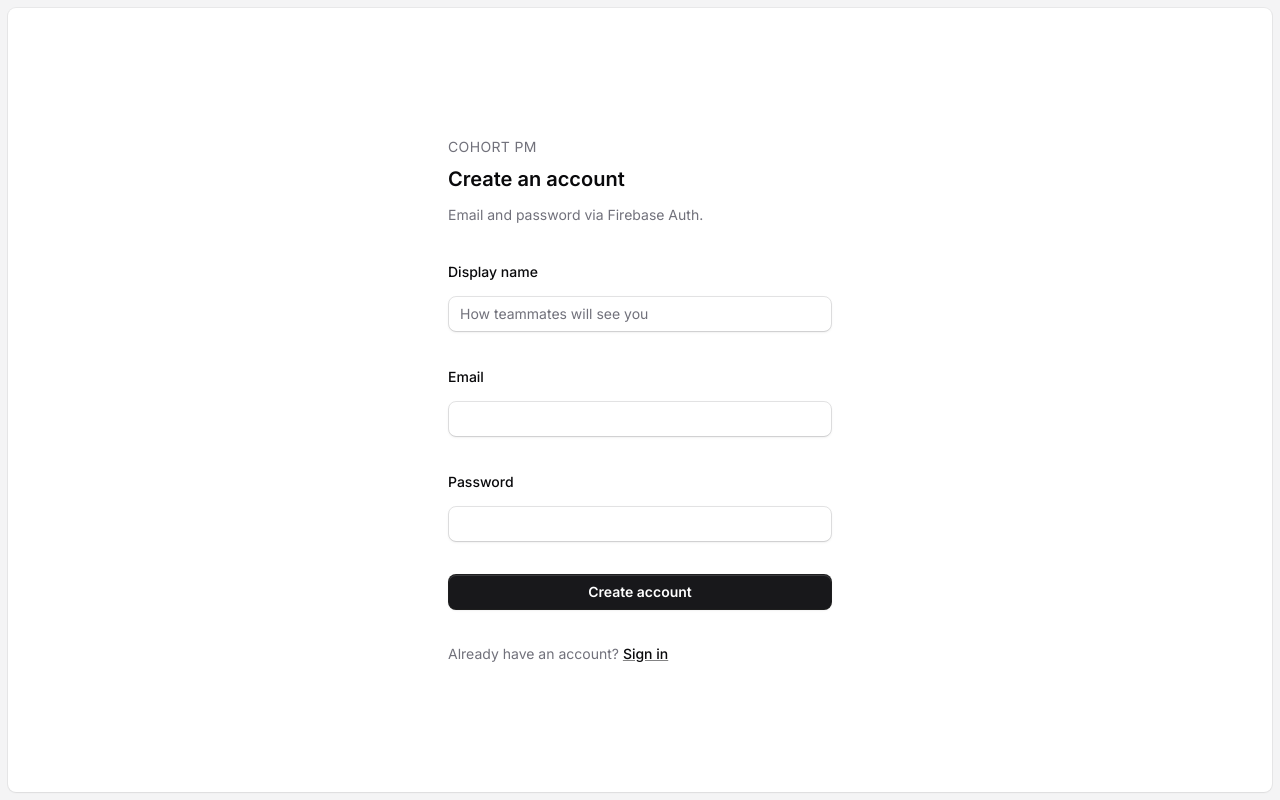
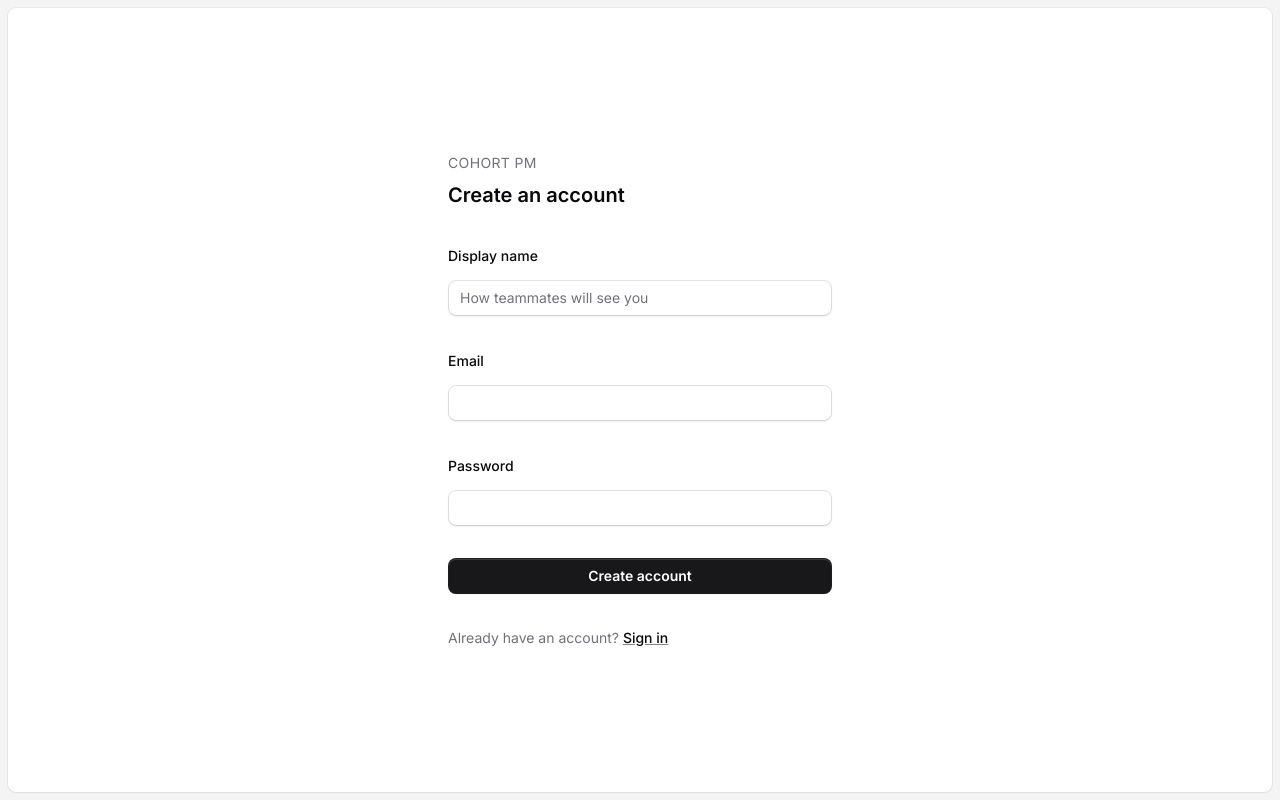
Before and after one commit to frankgomezdev/pm-frankgomezdev, a Next.js app: page /auth in a window 1280 px wide. Built offline with nearby package versions, Linux system fonts and the light colour scheme; no server answers.

Commit message:
fix: remove copy from login/signup

```diff
--- a/app/auth/page.tsx
+++ b/app/auth/page.tsx
@@ -92,7 +92,6 @@ export default function AuthPage() {
           <Heading className="mt-1">
             {mode === "signup" ? "Create an account" : "Sign in"}
           </Heading>
-          <Text className="mt-2">Email and password via Firebase Auth.</Text>
         </div>
 
         {mode === "signup" ? (
```
